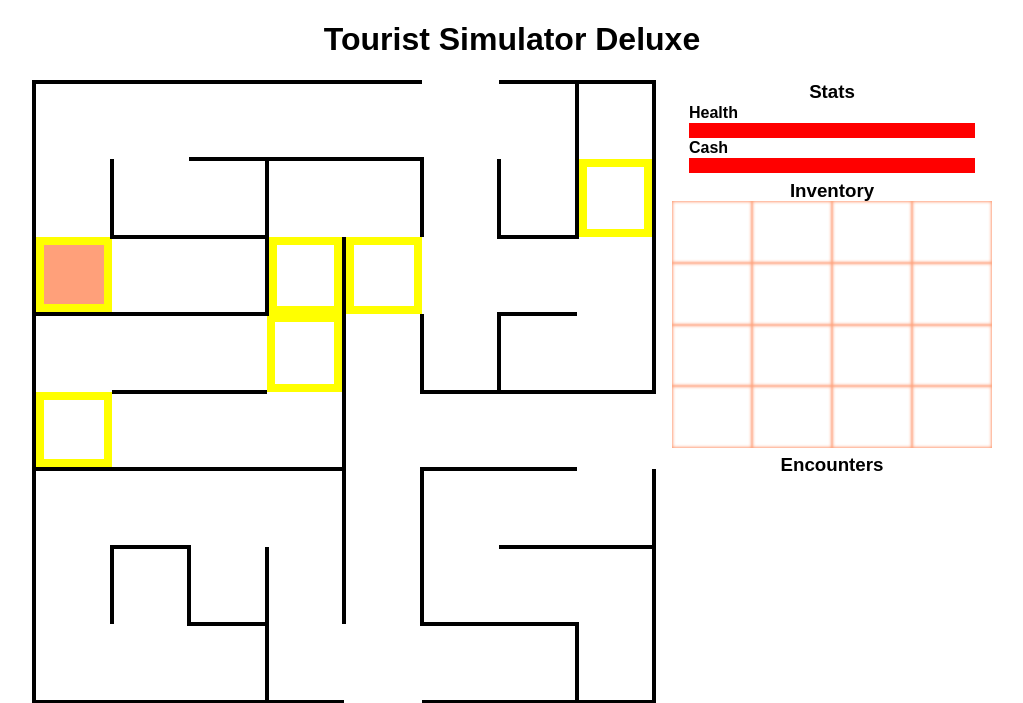
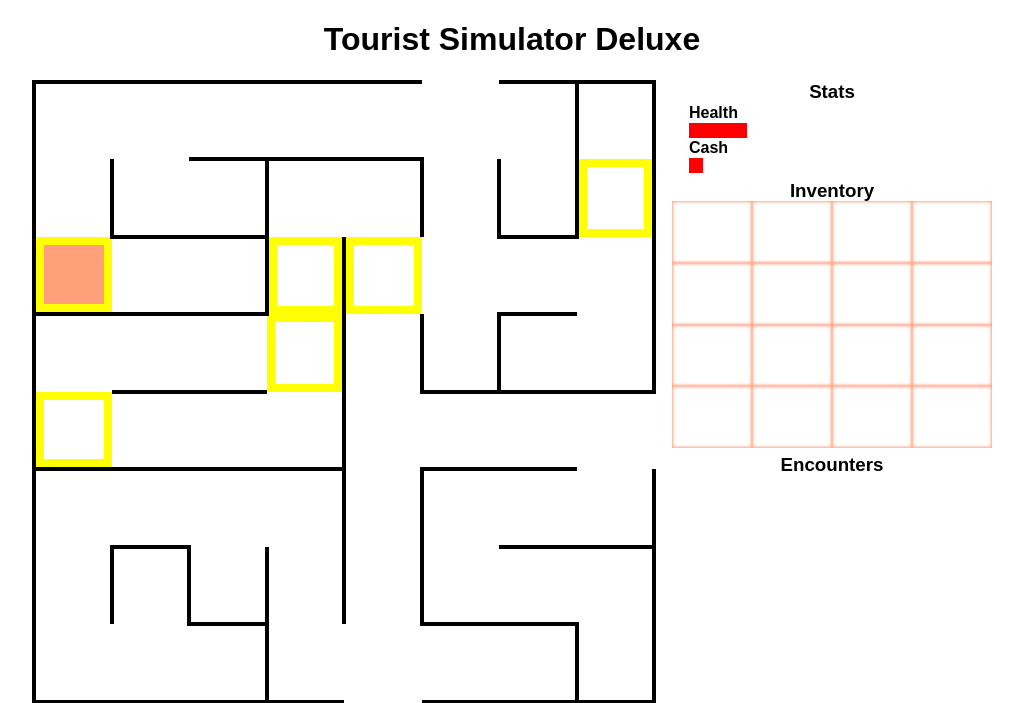
Before and after one commit to chepeniv/tourist_sim, a Flask app: page / in a window 1280 px wide. Shown: the top 703 px of the page, without its empty margins (128-1151 px from the left). Run offline with Flask 3, Linux system fonts and the light colour scheme; some libraries are stand-ins or nearby versions.

Commit message:
added basic stat mgmt

```diff
--- a/static/scripts/encounters.js
+++ b/static/scripts/encounters.js
@@ -2,8 +2,19 @@
 /* global $ */
 
 //   implement key-press option selection
-//   add consequences
 
+const stats = {
+  name: ['health', 'cash'],
+  values: [20, 5],
+  colors: [20, 5]
+};
+
+function initStats () {
+  $('.health').css({ width: `${stats.values[0]}%` });
+  $('.cash').css({ width: `${stats.values[1]}%` });
+}
+
+// populate the map with encounters randomly
 function createEncounters (size) {
   for (let i = 0; i < size; i++) {
     const randX = Math.floor(Math.random() * size);
@@ -12,12 +23,25 @@ function createEncounters (size) {
   }
 }
 
+// this is primarily to check that the stats work
 function effectStats (num) {
-  // modify health and cash bars
+  const change = Math.floor(Math.random() * 15);
+  const select = Math.floor(Math.random() * 2) % 2;
+  const oldVal = stats.values[select];
+  if (num > 0) {
+    stats.values[select] = oldVal + change;
+    $(`.${stats.name[select]}`).css({ width: `${stats.values[select]}%` });
+  } else if (num < 0) {
+    stats.values[select] = oldVal - change;
+    $(`.${stats.name[select]}`).css({ width: `${stats.values[select]}%` });
+  } else {
+    console.log('no change');
+  }
 }
 
 function endEncounter () {
   $('.player-pos').removeClass('encounter active');
+  $('.encounter-box h3').text('Encounters');
   $('.encounter-box p').hide();
   $('.response').hide();
 }
@@ -41,6 +65,7 @@ function initEncounter () {
   const pos = $('.player-pos');
   if (pos.hasClass('encounter') && !pos.hasClass('active')) {
     pos.addClass('active');
+    $('.encounter-box h3').text('Name');
     $('.encounter-box img').show();
     $('.character').show();
   }
@@ -48,6 +73,7 @@ function initEncounter () {
 
 function dismissEncounter () {
   $('.player-pos').removeClass('encounter active');
+  $('.encounter-box h3').text('Encounters');
   $('.encounter-box img').hide();
   $('.character').hide();
 }
@@ -68,6 +94,7 @@ function engageEncounter () {
 
 $(function () {
   createEncounters(8);
+  initStats();
 
   $('.encounter-box img').hide();
   $('.encounter-box p').hide();
--- a/static/styles/homepage.css
+++ b/static/styles/homepage.css
@@ -36,16 +36,6 @@ body {
 	padding: 0% 5%;
 	height: 12%;
 	min-height: 100px;
-	/* border: 1px solid red; */
-
-	h3 {
-		text-align: center;
-		margin: 1px;
-	}
-
-	h4 {
-		margin: 1px;
-	}
 }
 
 .inventory {
--- a/static/styles/stats.css
+++ b/static/styles/stats.css
@@ -1,6 +1,23 @@
-.stat {
-	height: 15%;
-	background-color: #ff0000;
-	margin: 1px;
-	padding: 0px;
+.stats-box {
+	h3 {
+		text-align: center;
+		margin: 1px;
+	}
+
+	h4 {
+		margin: 1px;
+	}
+
+	div {
+		height: 15%;
+		background-color: #ff0000;
+		margin: 1px;
+		padding: 0px;
+	}
 }
+
+.health {
+}
+
+.cash {
+}
--- a/templates/homepage.html
+++ b/templates/homepage.html
@@ -38,9 +38,9 @@
 		<div class="stats-box">
 			<h3>Stats</h3>
 			<h4>Health</h4>
-			<div class="stat"></div>
+			<div class="health"></div>
 			<h4>Cash</h4>
-			<div class="stat"></div>
+			<div class="cash"></div>
 		</div>
 
 		<div class="inventory">
```
